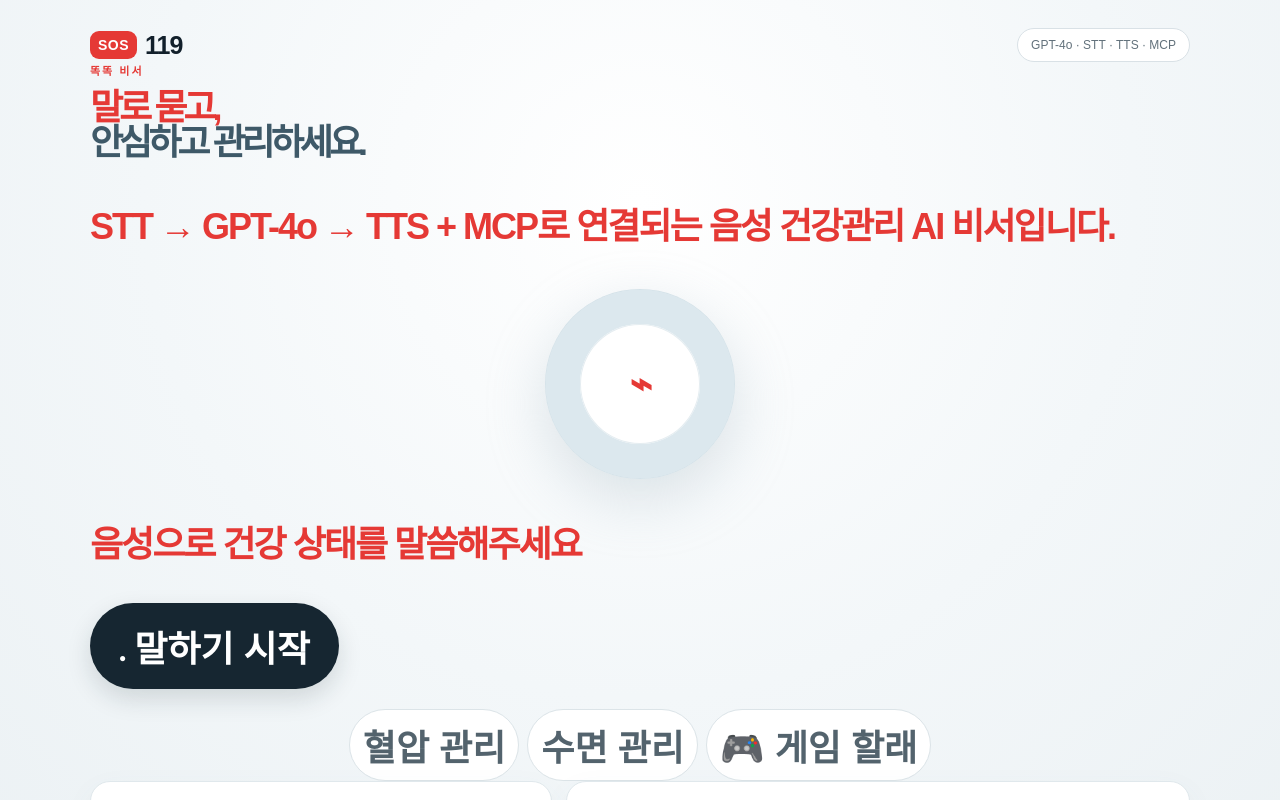
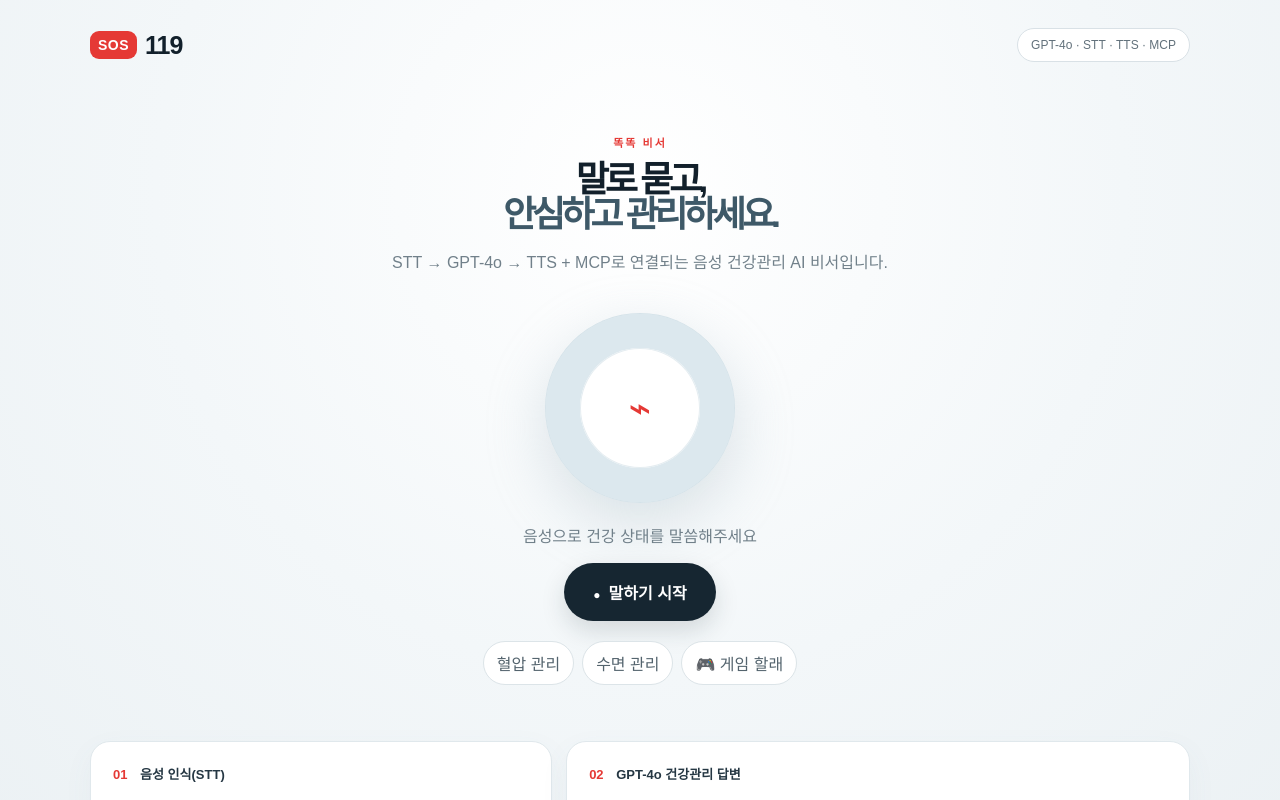
Before and after one commit to seongui2030/sos119, a Next.js app: page / in a window 1280 px wide. Shown: the top 800 px of the page. Built offline with nearby package versions, Linux system fonts and the light colour scheme.

Commit message:
Update page.tsx

```diff
--- a/app/page.tsx
+++ b/app/page.tsx
@@ -43,7 +43,7 @@ export default function Home(){
         </header>
 
         {/* 34행 시작 */}
-        <section className="eyebrow game-label">
+        <section className="hero">
           <div className={mode === "game" ? "eyebrow game-label" : "eyebrow"}>
             {gameStarted ? "끝말 잇기" : "똑똑 비서"}
           </div>
```
